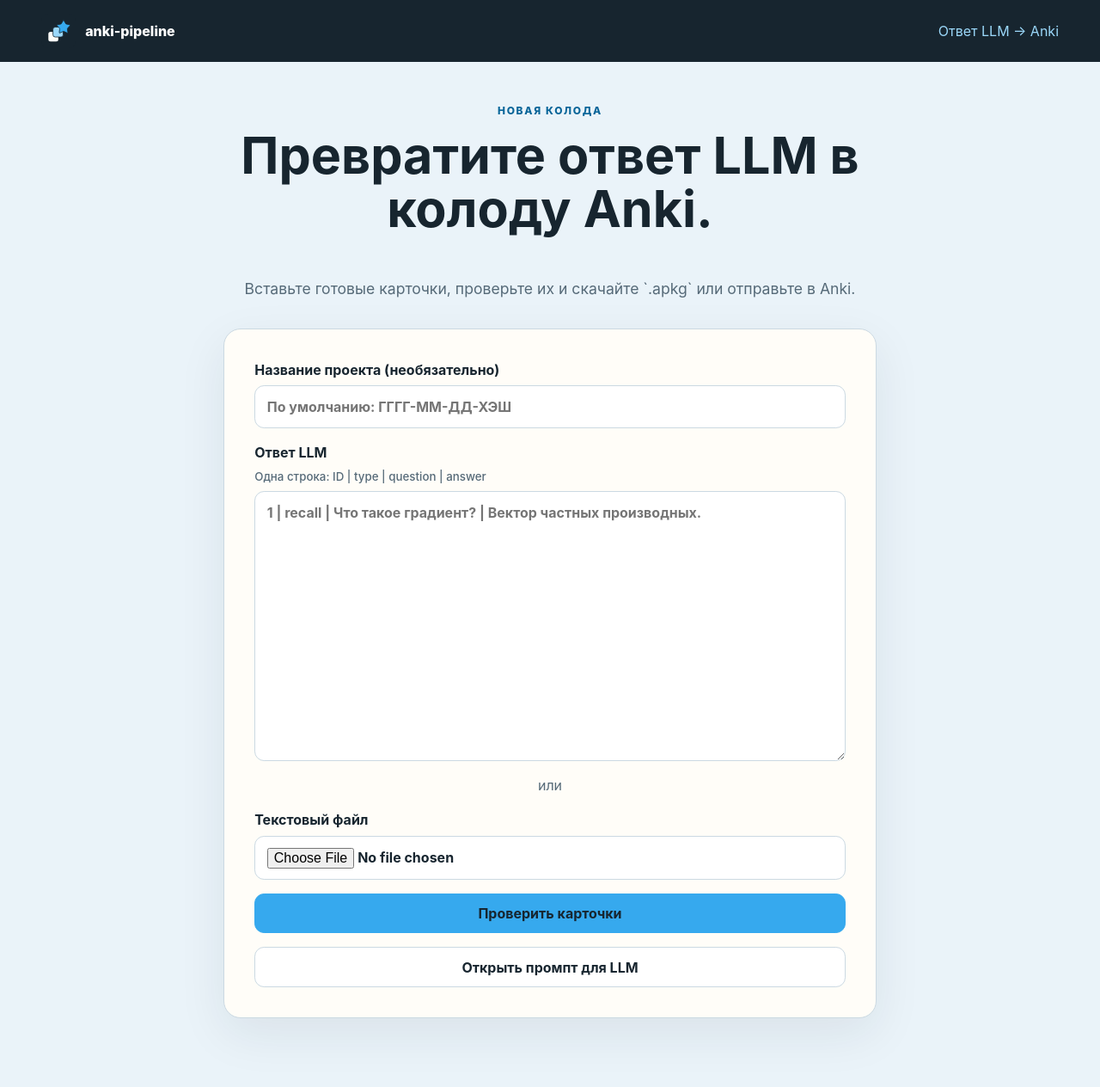
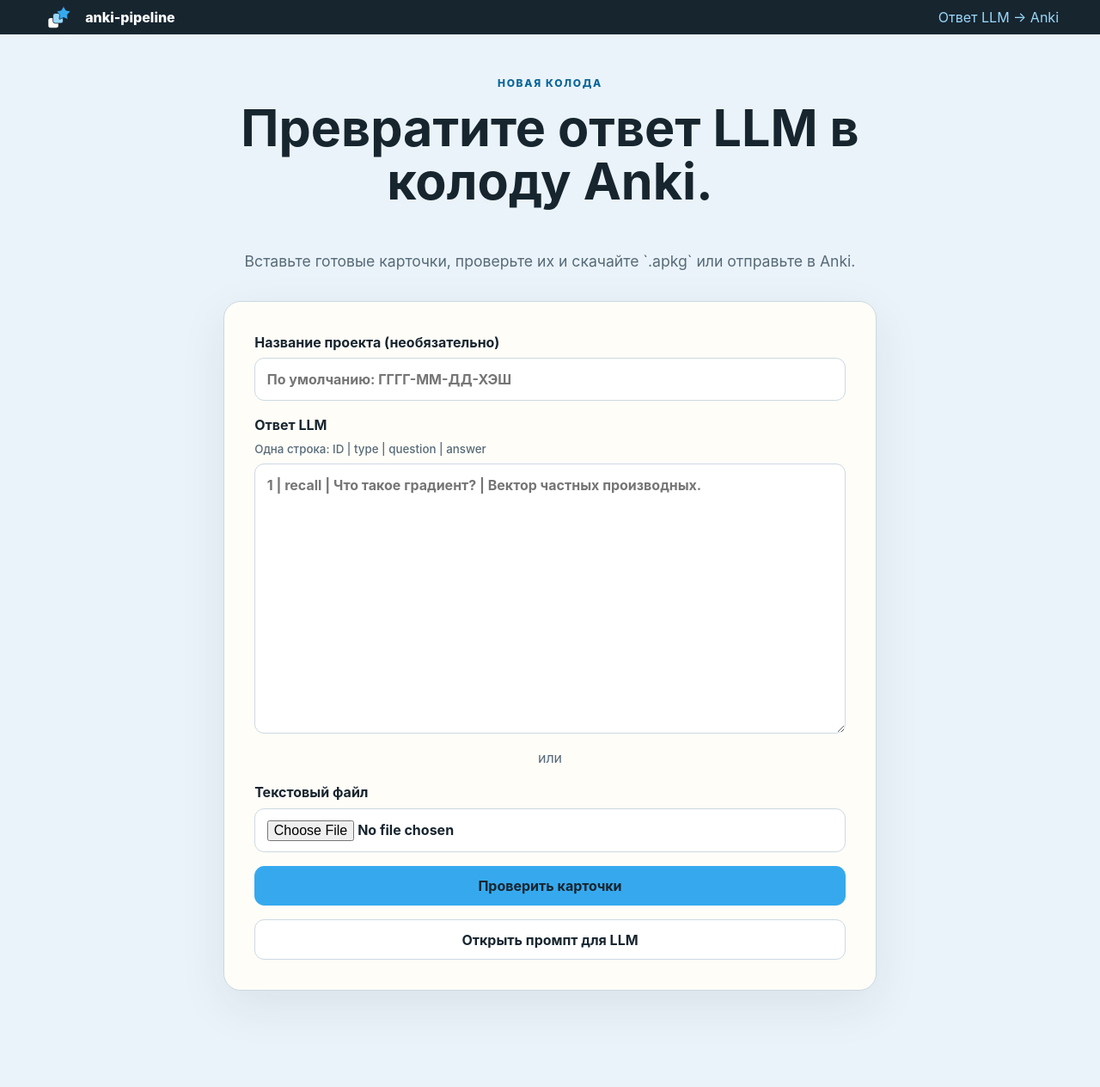
Before and after one commit to eulerformula69/anki-pipeline, a FastAPI app: page / in a window 1280 px wide. Shown: the whole page at 86% size. After the commit the page ends 1152 px from the top, so only its background shows below. Run offline with FastAPI, Linux system fonts and the light colour scheme.

Commit message:
Match header height to brand icon

```diff
--- a/src/gui/static/app.css
+++ b/src/gui/static/app.css
@@ -29,7 +29,7 @@ input:focus, textarea:focus, select:focus { border-color: var(--accent-ink); out
 .export-modes [aria-pressed="true"] { background: var(--accent); color: var(--ink); }
 .export select { width: 100%; padding: .8rem; font: inherit; border: 1px solid var(--line); border-radius: .6rem; }
 body { margin: 0; color: var(--ink); background: var(--bg); font-family: Inter, system-ui, sans-serif; line-height: 1.5; }
-header { position: sticky; top: 0; z-index: 10; display: flex; justify-content: space-between; gap: 1rem; align-items: center; padding: 1rem clamp(1rem, 4vw, 3rem); background: var(--ink); color: white; }
+header { position: sticky; top: 0; z-index: 10; display: flex; justify-content: space-between; gap: 1rem; align-items: center; padding: 0 clamp(1rem, 4vw, 3rem); background: var(--ink); color: white; }
 header a { color: white; font-weight: 800; text-decoration: none; }
 header span { color: var(--accent-soft); }
 .brand { display: inline-flex; align-items: center; gap: .7rem; }
--- a/src/gui/templates/base.html
+++ b/src/gui/templates/base.html
@@ -7,7 +7,7 @@
   <meta name="theme-color" content="#17252f">
   <link rel="icon" href="/static/icon.ico?v=1" sizes="16x16 24x24 32x32 48x48 64x64 128x128 256x256">
   <link rel="icon" href="/static/icon.svg?v=1" type="image/svg+xml" sizes="any">
-  <link rel="stylesheet" href="/static/app.css?v=4">
+  <link rel="stylesheet" href="/static/app.css?v=5">
   {% block styles %}{% endblock %}
   <script src="/static/app.js?v=8" defer></script>
   <script src="/static/anki-connect.js?v=1" defer></script>
```
